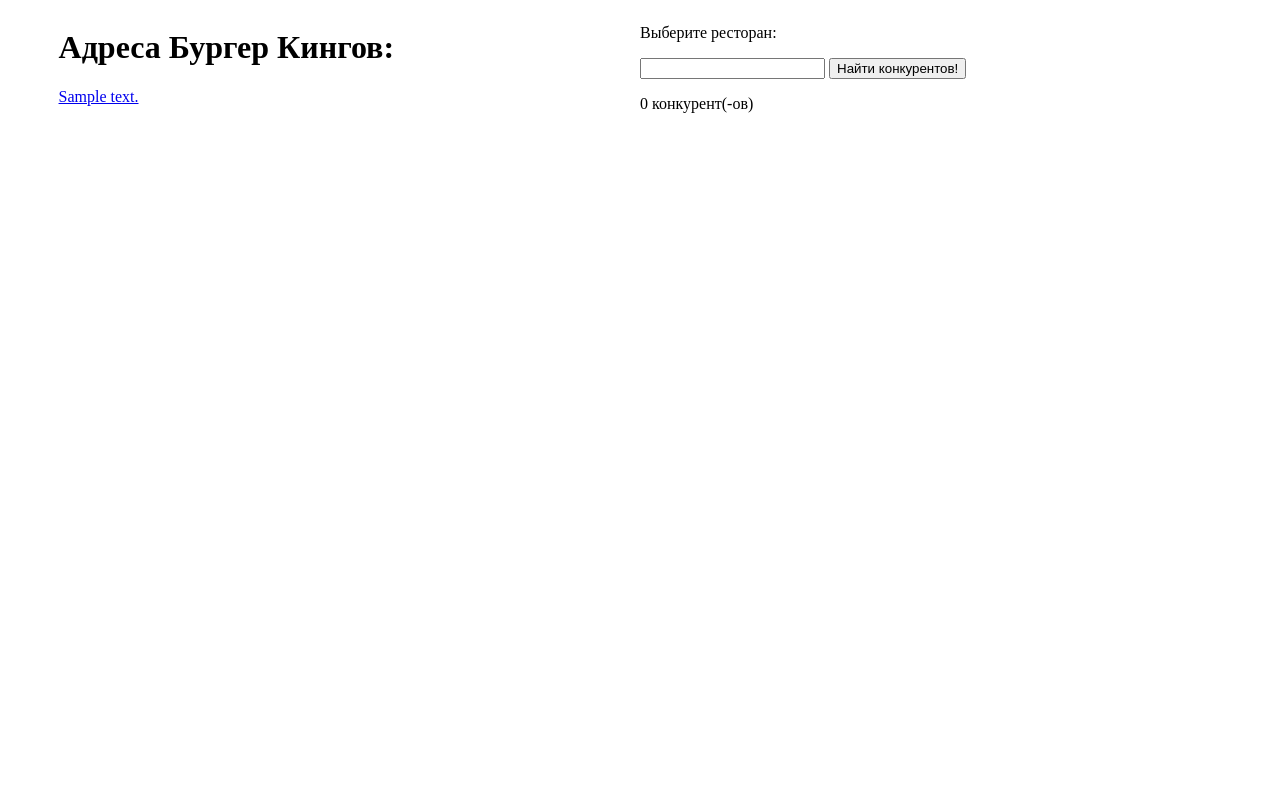
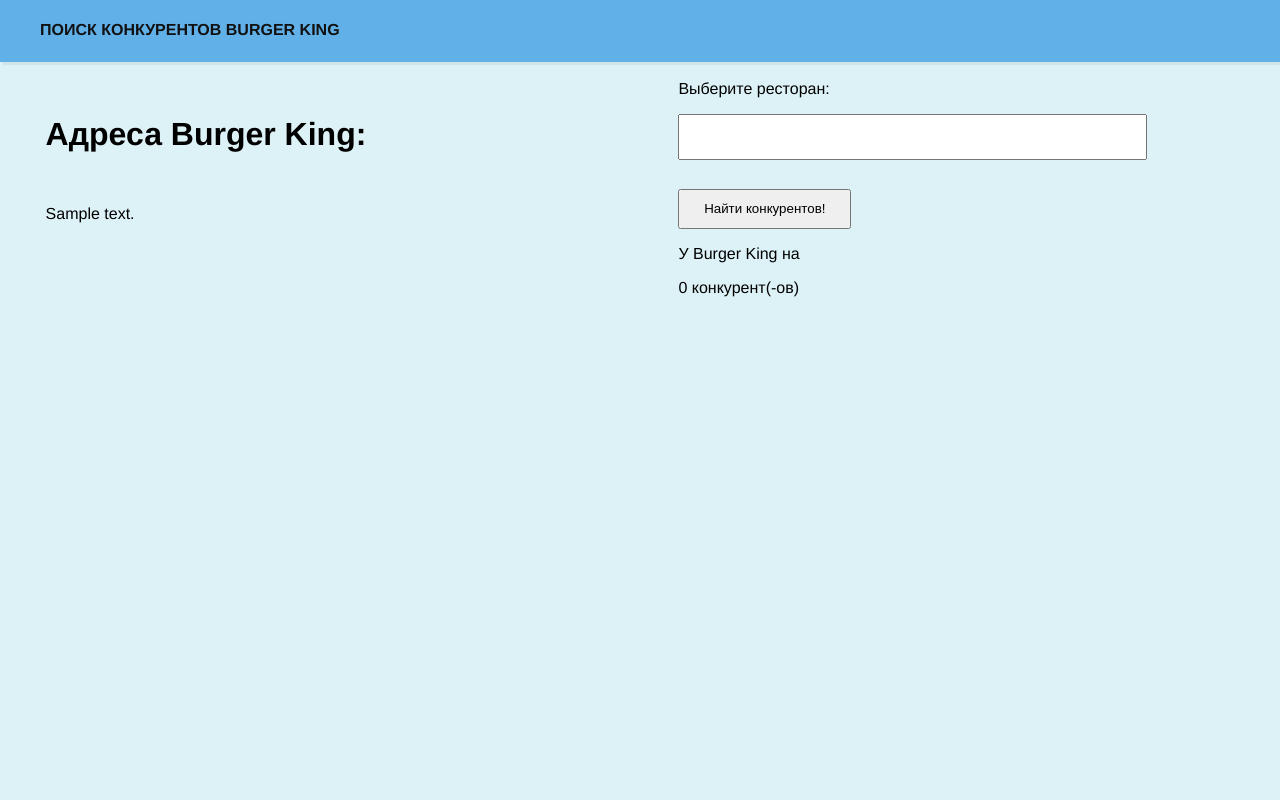
Before and after one commit to GluhovDmitry/Restaurant, a Django app: page / in a window 1280 px wide. Run offline with Django 3.2, Linux system fonts and the light colour scheme; tables that the repository leaves empty hold one stand-in row (values such as "Sample post"); some libraries are stand-ins or nearby versions.

Commit message:
Added css

```diff
--- a/food/static/css/index.css
+++ b/food/static/css/index.css
@@ -1,3 +1,34 @@
+body, html {
+    height: 100%;
+    margin: 0;
+    background: rgb(221,242,246);
+    font-family: helvetica;
+    font-weight: 100;
+}
+
+header {
+   z-index: 99999;
+   position: fixed;
+   top: 0;
+   width: 100%;
+   height: 4%;
+   background: rgb(97,176,231);
+   box-shadow: 3px 3px 1px rgba(0, 0, 0, .05);
+   padding: 15px 0;
+   margin-bottom: 30px;
+
+}
+
+.logo {
+   font-weight: 600;
+   text-transform: uppercase;
+   line-height: 30px;
+   text-decoration: none;
+   position: fixed;
+   left: 40px;
+   color: #111;
+}
+
 .content {
     position: relative;
     top: 2%;
@@ -7,15 +38,66 @@
 }
 
 #func {
-    position: absolute;
+    position: fixed;
+    top: 8%;
     float: right;
     right: 2%;
-    width: 50%;
+    width: 45%;
+}
 
+#func ul li {
+    list-style-type: disc;
+    margin-left: 0;
 }
 
 #ads {
     position: absolute;
-    left: 2%;
+    padding-top: 5%;
+    left: 0%;
     width: 45%;
 }
+
+#ads ul {
+    margin: 0;
+    padding: 0;
+    list-style: none;
+}
+
+#ads ul li a {
+   text-decoration: none;
+   color: black;
+}
+#ads h1 {
+    padding: 15px 20px;
+}
+#ads ul li a {
+    padding: 15px 20px;
+    font-size: 16px;
+    font-weight: 100;
+    color: black;
+    text-decoration: none;
+    display: block;
+
+}
+
+
+#ads ul li a:hover {
+    background: rgb(97,176,231);
+    border-style: solid;
+    border-radius: 15px;
+    border-color: rgb(221,242,246);
+}
+
+.form {
+    display: block;
+}
+
+.form input {
+    width: 80%;
+    height: 40px;
+}
+
+.form input[type=submit] {
+    margin-top: 5%;
+    width: 30%;
+}
--- a/food/templates/home.html
+++ b/food/templates/home.html
@@ -1,7 +1,5 @@
 
 {% load static %}
-
-{% load bootstrap4 %}
 
 
 <!DOCTYPE html>
@@ -15,28 +13,31 @@
 </head>
 <body>
 {% block content %}
+<header>
+    <a class="logo" href="/">Поиск конкурентов Burger King</a>
+</header>
 <div class="content">
     <div id="ads">
-        <h1>Адреса Бургер Кингов:</h1>
+        <h1>Адреса Burger King:</h1>
+        <ul>
         {% for bk in bks %}
-            <p><a href="javascript:void(0)" onclick="get_text(this)">{{bk.address}}</a></p>
+            <li><a href="javascript:void(0)" onclick="get_text(this)">{{bk.address}}</a></li>
         {% empty %}
-            <p>Нет ресторанов!</p>
+            <li>Нет ресторанов!</li>
         {% endfor %}
+        </ul>
     </div>
     <div id="func">
         <p>Выберите ресторан:</p>
-        <form method="post">
+        <form method="post" class="form">
             {% csrf_token %}
-
             <input readonly id="address" name="address">
-            {% buttons %}
             <input type="submit" value="Найти конкурентов!" >
-            {% endbuttons %}
         </form>
+        <p>У Burger King на {{adrs}}</p>
         <p>{{comp_count}} конкурент(-ов)</p>
         {% for c in companies %}
-            <p>{{c.0}}-{{c.1}}</p>
+        <ul><li>{{c.1}},  {{c.0}}</li></ul>
         {% endfor %}
     </div>
 </div>
@@ -45,6 +46,7 @@
     function get_text(str) {
         document.getElementById("address").value=str.innerHTML
     }
+
 </script>
 </body>
 
--- a/food/views.py
+++ b/food/views.py
@@ -14,11 +14,12 @@
         if form.is_valid():
             adrs = form.cleaned_data['address']
 #   choose competitors in less than 2 km with func count_distance from get_distances.py
-        competitors += count_distance('food_mcdonalds', adrs)
-        competitors += count_distance('food_kfc', adrs)
-        comp_count = len(competitors)
+            competitors += count_distance('food_mcdonalds', adrs)
+            competitors += count_distance('food_kfc', adrs)
+            comp_count = len(competitors)
     else:
         form = Form()
 #   get address and restaurant's name
     companies = [(i[0][4], i[0][1]) for i in competitors]
-    return render(request, 'home.html', {'bks': bks, 'comp_count': comp_count, 'companies': companies, 'form': form})
+    return render(request, 'home.html', {'bks': bks, 'comp_count': comp_count,
+                                         'companies': companies, 'form': form, 'adrs': adrs})
```
